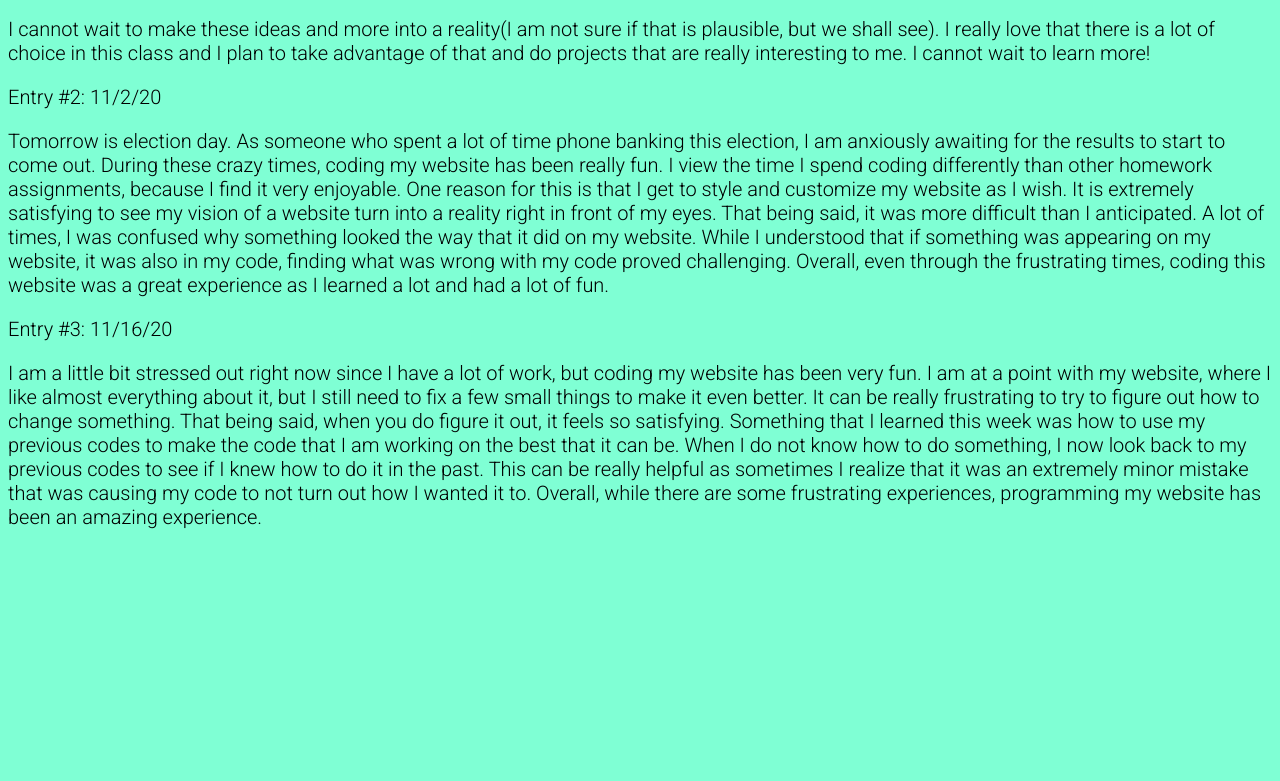
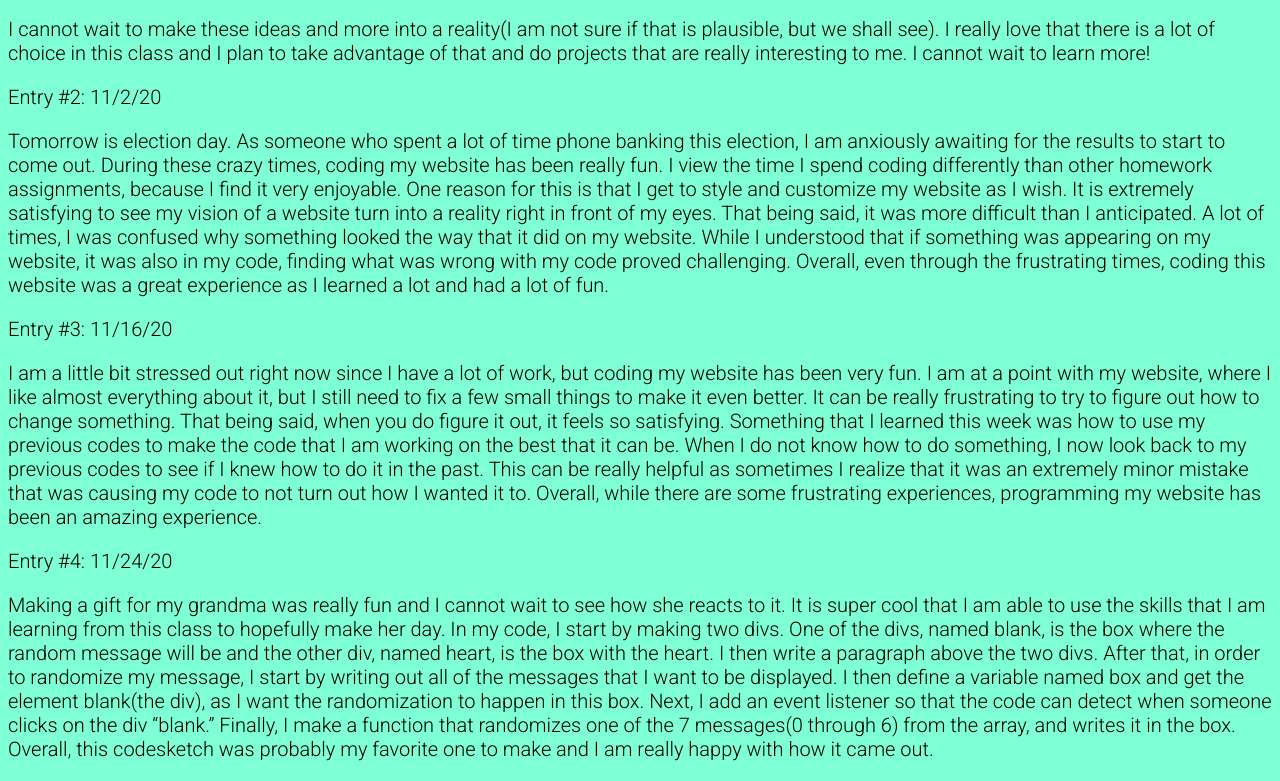
Before and after one commit to c24zb/c24zb.github.io, a plain HTML site: page journal.html in a window 1280 px wide. Shown: the part 471-1252 px from the top of the page. Before the commit the page ends 1020 px from the top, so only its background shows below. Drawn offline with Linux system fonts and the light colour scheme.

Commit message:
journal entry

```diff
--- a/journal.html
+++ b/journal.html
@@ -82,7 +82,18 @@ Entry #3: 11/16/20
 
 </p>
 
+<p>
 
+
+	Entry #4: 11/24/20
+</p>
+
+<p>
+	Making a gift for my grandma was really fun and I cannot wait to see how she reacts to it. It is super cool that I am able to use the skills that I am learning from this class to hopefully make her day. In my code, I start by making two divs. One of the divs, named blank, is the box where the random message will be and the other div, named heart, is the box with the heart. I then write a paragraph above the two divs. After that, in order to randomize my message, I start by writing out all of the messages that I want to be displayed. I then define a variable named box and get the element blank(the div), as I want the randomization to happen in this box. Next, I add an event listener so that the code can detect when someone clicks on the div “blank.” Finally, I make a function that randomizes one of the 7 messages(0 through 6) from the array, and writes it in the box. Overall, this codesketch was probably my favorite one to make and I am really happy with how it came out.
+
+
+
+</p>
 
 
 
```
Also changed, not shown: gift.html (+2 -2 lines).
